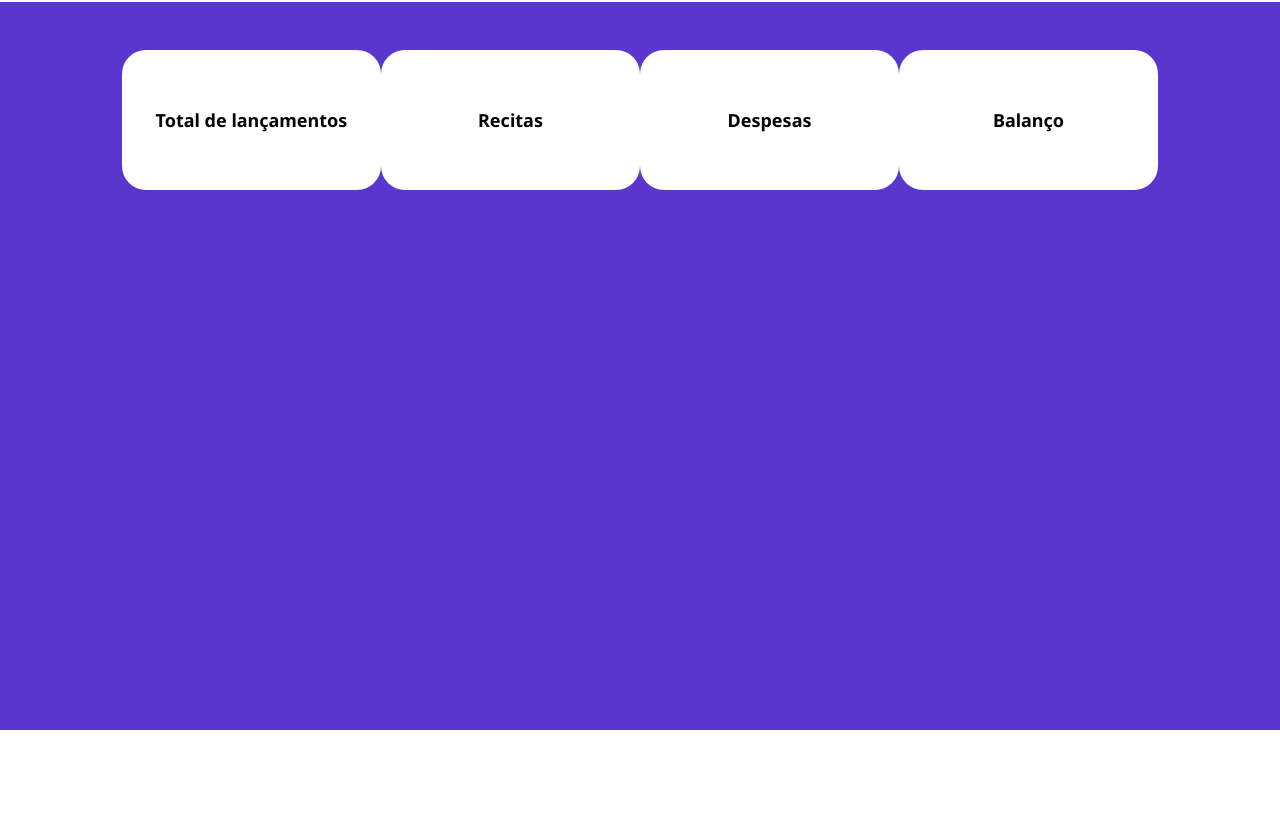
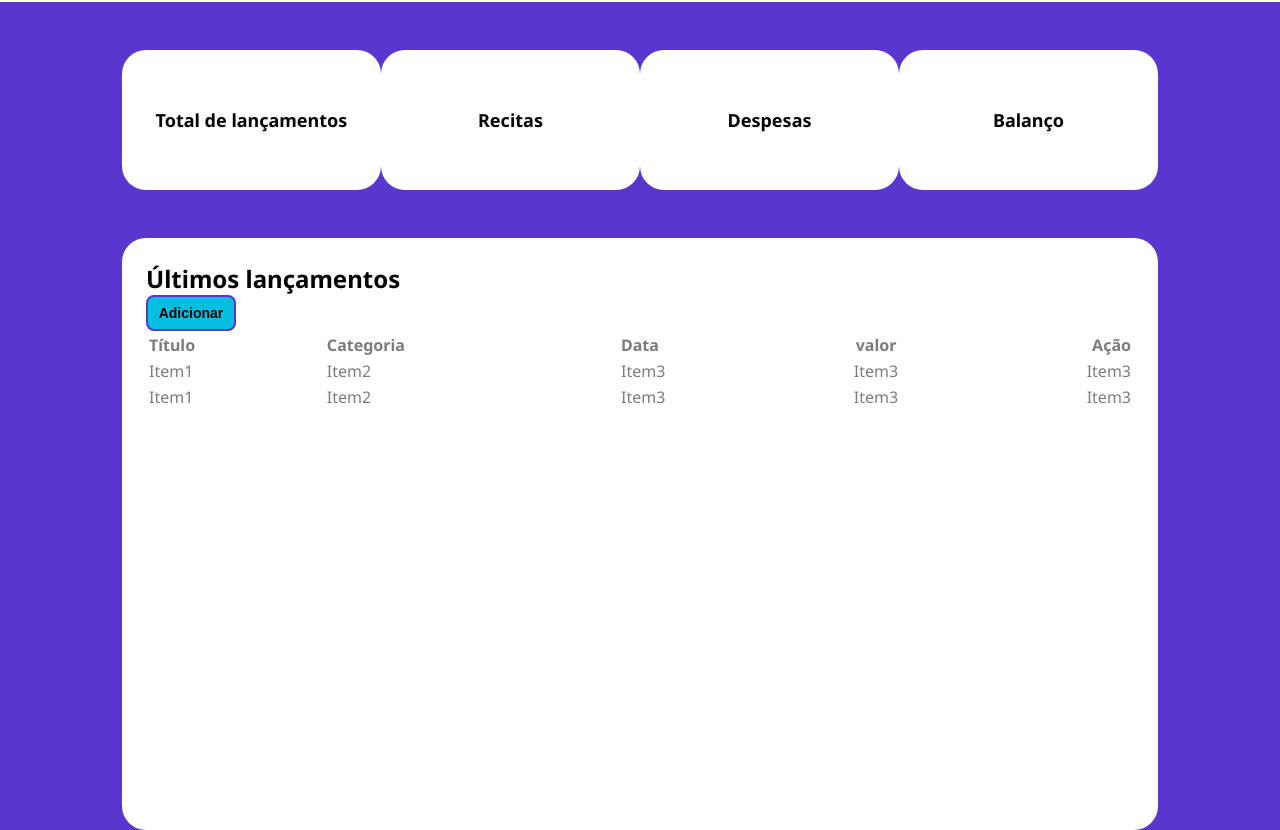
Before and after one commit to RodrigoAJF/Walle-app-FrontEnd, a plain HTML site: page src/pages/home/index.html in a window 1280 px wide. Shown: the part 70-900 px from the top of the page. Before the commit the page ends 800 px from the top, so only its background shows below. Drawn offline with Linux system fonts and the light colour scheme.

Commit message:
feat: implement layout for table

```diff
--- a/src/pages/home/index.html
+++ b/src/pages/home/index.html
@@ -32,6 +32,37 @@
           <h3>Balanço</h3>
         </div>
       </div>
+      <div class="table-container">
+        <div class="table-content-container">
+          <div calss="table-content-header">
+            <h2>Últimos lançamentos</h2>
+            <button class="small">Adicionar</button>
+          </div>
+          <table>
+            <tr>
+              <th>Título</th>
+              <th>Categoria</th>
+              <th>Data</th>
+              <th class="center">valor</th>
+              <th class="right">Ação</th>
+            </tr>
+            <tr>
+              <td>Item1</td>
+              <td>Item2</td>
+              <td>Item3</td>
+              <td class="center">Item3</td>
+              <td class="right">Item3</td>
+            </tr>
+            <tr>
+              <td>Item1</td>
+              <td>Item2</td>
+              <td>Item3</td>
+              <td class="center">Item3</td>
+              <td class="right">Item3</td>
+            </tr>
+          </table>
+        </div>
+      </div>
     </div>
   </body>
 </html>
--- a/src/pages/home/styles.css
+++ b/src/pages/home/styles.css
@@ -4,7 +4,8 @@
   align-items: flex-start;
   justify-content: flex-start;
   width: 100vw;
-  height: 100vh;
+  height: auto;
+  min-height: 100vh;
   background-color: #5936cd;
 }
 
@@ -64,3 +65,65 @@
   border-radius: 24px;
   background-color: #ffffff;
 }
+
+.table-container {
+  display: flex;
+  width: 100%;
+  flex-direction: column;
+  align-items: flex-start;
+  justify-content: flex-start;
+  padding: 0px 122px;
+  box-sizing: border-box;
+}
+
+.table-content-container {
+  display: flex;
+  width: 100%;
+  flex-direction: column;
+  align-items: flex-start;
+  justify-content: flex-start;
+  background-color: #ffffff;
+  border-radius: 24px;
+  height: 592px;
+  padding: 24px;
+  box-sizing: border-box;
+}
+
+.table-content-header {
+  display: flex;
+  width: 100%;
+  flex-direction: row;
+  align-items: center;
+  justify-content: space-between;
+  padding-bottom: 24px;
+  box-sizing: border-box;
+}
+
+table {
+  width: 100%;
+}
+
+th {
+  text-align: left;
+  color: #7c7c7c;
+}
+
+th.right {
+  text-align: right;
+}
+
+th.center {
+  text-align: center;
+}
+
+td {
+  color: #7c7c7c;
+}
+
+td.right {
+  text-align: right;
+}
+
+td.center {
+  text-align: center;
+}
--- a/styles.css
+++ b/styles.css
@@ -70,12 +70,16 @@ button {
 }
 
 button.small {
-  background-color: #f4f4f9;
+  border-width: 2px;
+  border-color: #5936cd;
+  border-style: solid;
+  background-color: #06bee0;
   color: #010400;
+  font-weight: bold;
   font-size: 14px;
   border-radius: 8px;
+  height: 36px;
   width: 90px;
-  height: 36px;
 }
 
 input {
```
